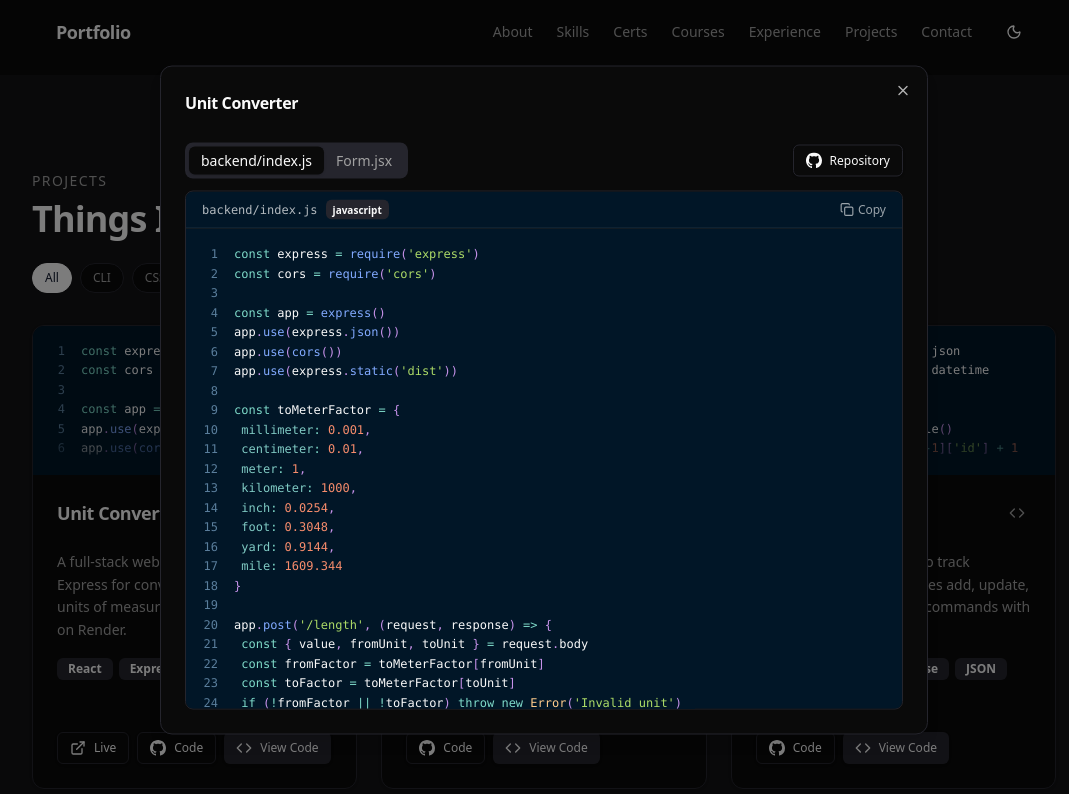
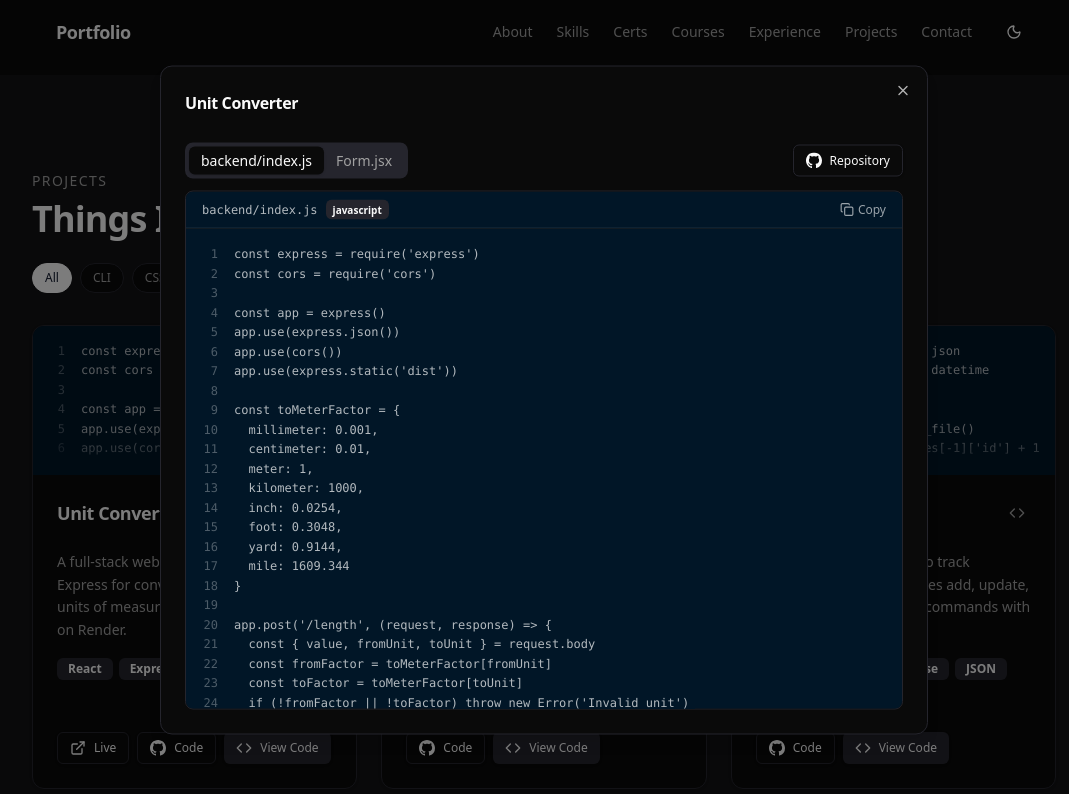
Before and after one commit to raj-lrn-acc/portfolio, a React (Vite) app: page / in a window 1280 px wide. Both pictures are taken after a click on the button 290 px from the left and 4260 px from the top of the page. Shown: the part 3860-4654 px from the top of the page, without its empty margins (96-1165 px from the left). Built offline with nearby package versions, Linux system fonts and the light colour scheme.

Commit message:
remove syntax highlighting: plain monochrome code blocks, uninstall prism-react-renderer

```diff
--- a/package.json
+++ b/package.json
@@ -19,7 +19,6 @@
     "clsx": "^2.1.1",
     "framer-motion": "^12.40.0",
     "lucide-react": "^1.17.0",
-    "prism-react-renderer": "^2.4.1",
     "react": "^19.2.6",
     "react-dom": "^19.2.6",
     "tailwind-merge": "^3.6.0"
--- a/src/components/code-preview.tsx
+++ b/src/components/code-preview.tsx
@@ -1,33 +1,25 @@
-import { Highlight, themes } from "prism-react-renderer"
 import type { CodeSnippet } from "@/data/projects"
 
 const PREVIEW_LINES = 6
 
 export function CodePreview({ snippet }: { snippet: CodeSnippet }) {
   const lines = snippet.code.trim().split("\n").slice(0, PREVIEW_LINES)
-  const previewCode = lines.join("\n")
 
   return (
     <div className="relative cursor-pointer group overflow-hidden">
-      <div className="overflow-x-auto max-w-full">
-        <Highlight code={previewCode} language={snippet.language} theme={themes.nightOwl}>
-          {({ tokens, getTokenProps }) => (
-            <pre className="p-3 sm:p-4 text-[10px] sm:text-xs leading-relaxed font-mono !bg-[#011627] m-0 select-none whitespace-pre">
+      <div className="max-w-full">
+        <pre className="p-3 sm:p-4 text-[10px] sm:text-xs leading-relaxed font-mono !bg-[#011627] m-0 select-none whitespace-pre overflow-hidden text-white/70">
           <code>
-                {tokens.map((line, i) => (
-                  <div key={i} className="whitespace-nowrap">
-                    <span className="hidden sm:inline-block text-right pr-3 sm:pr-4 text-[#5a7e9c] select-none w-6 sm:w-8">
+            {lines.map((line, i) => (
+              <div key={i}>
+                <span className="hidden sm:inline-block text-right pr-3 sm:pr-4 text-white/30 select-none w-6 sm:w-8">
                   {i + 1}
                 </span>
-                    {line.map((token, key) => (
-                      <span key={key} {...getTokenProps({ token })} />
-                    ))}
+                {line}
               </div>
             ))}
           </code>
         </pre>
-          )}
-        </Highlight>
       </div>
       <div className="absolute inset-x-0 bottom-0 h-12 bg-gradient-to-t from-[#011627] to-transparent pointer-events-none" />
       <div className="absolute inset-0 bg-black/0 group-hover:bg-black/10 transition-colors duration-300 pointer-events-none" />
--- a/src/components/code-snippet-dialog.tsx
+++ b/src/components/code-snippet-dialog.tsx
@@ -1,5 +1,4 @@
 import { useState } from "react"
-import { Highlight, themes } from "prism-react-renderer"
 import { Dialog, DialogContent, DialogHeader, DialogTitle } from "@/components/ui/dialog"
 import { Tabs, TabsList, TabsTrigger, TabsContent } from "@/components/ui/tabs"
 import { Badge } from "@/components/ui/badge"
@@ -44,24 +43,18 @@ function CodeBlock({ snippet }: { snippet: CodeSnippet }) {
         <CopyButton code={snippet.code} />
       </div>
       <div className="overflow-x-auto max-w-full">
-        <Highlight code={snippet.code.trim()} language={snippet.language} theme={themes.nightOwl}>
-          {({ tokens, getTokenProps }) => (
-            <pre className="p-3 sm:p-4 text-[10px] sm:text-xs leading-relaxed max-h-[50vh] sm:max-h-[60vh] font-mono !bg-[#011627] m-0 whitespace-pre">
+        <pre className="p-3 sm:p-4 text-[10px] sm:text-xs leading-relaxed max-h-[50vh] sm:max-h-[60vh] font-mono !bg-[#011627] m-0 whitespace-pre w-max min-w-full text-white/70">
           <code>
-                {tokens.map((line, i) => (
-                  <div key={i} className="whitespace-nowrap">
-                    <span className="hidden sm:inline-block text-right pr-3 sm:pr-4 text-[#5a7e9c] select-none w-6 sm:w-8">
+            {snippet.code.trim().split("\n").map((line, i) => (
+              <div key={i}>
+                <span className="hidden sm:inline-block text-right pr-3 sm:pr-4 text-white/30 select-none w-6 sm:w-8">
                   {i + 1}
                 </span>
-                    {line.map((token, key) => (
-                      <span key={key} {...getTokenProps({ token })} />
-                    ))}
+                {line}
               </div>
             ))}
           </code>
         </pre>
-          )}
-        </Highlight>
       </div>
     </div>
   )
--- a/src/sections/projects.tsx
+++ b/src/sections/projects.tsx
@@ -81,6 +81,7 @@ export function Projects() {
                   animate={{ opacity: 1, y: 0 }}
                   exit={{ opacity: 0, y: -16 }}
                   transition={{ duration: 0.25, ease: "easeOut" }}
+                  className="min-w-0"
                 >
                     <Card className="h-full flex flex-col overflow-hidden group hover:-translate-y-1 hover:shadow-lg transition-all duration-300">
                       {project.snippets && project.snippets.length > 0 ? (
```
Also changed, not shown: 1 other file (tests, documents, lock files or other folders). Lines whose indentation alone changed are shown as unchanged.
